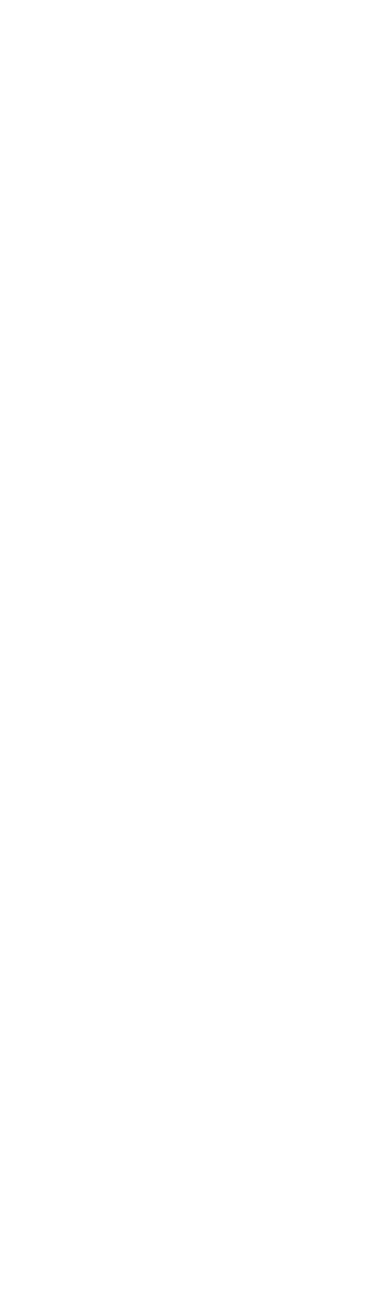
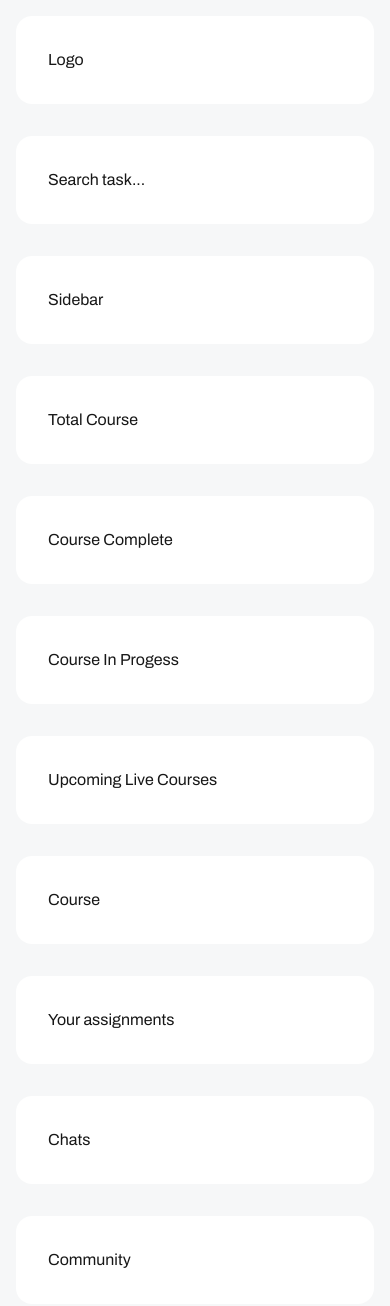
Before and after one commit to cms25-aspnet2-grupp-3/shiko-webapp, a Next.js app: page / in a window 390 px wide. Shown: the top 1306 px of the page. Before the commit the page ends 844 px from the top, so only its background shows below. Built offline with nearby package versions, Linux system fonts and the light colour scheme.

Commit message:
feat: implement multi column layout

```diff
--- /dev/null
+++ b/src/app/(admin)/admin/page.tsx
@@ -0,0 +1,8 @@
+export default function AdminPage() {
+  return (
+    <div className="grid gap-8 rounded-2xl p-8 bg-white">
+      <h1 className="text-2xl font-semibold">Admin</h1>
+      <p>Admin dashboard page content goes here.</p>
+    </div>
+  );
+}
--- /dev/null
+++ b/src/app/(admin)/layout.tsx
@@ -0,0 +1,9 @@
+import AppShellLayout from "@/features/layouts/AppShellLayout";
+
+export default function AdminLayout({
+  children,
+}: Readonly<{
+  children: React.ReactNode;
+}>) {
+  return <AppShellLayout>{children}</AppShellLayout>;
+}
--- /dev/null
+++ b/src/app/(public)/layout.tsx
@@ -0,0 +1,9 @@
+import AppShellLayout from "@/features/layouts/AppShellLayout";
+
+export default function PublicLayout({
+  children,
+}: Readonly<{
+  children: React.ReactNode;
+}>) {
+  return <AppShellLayout>{children}</AppShellLayout>;
+}
--- a/src/app/(public)/page.tsx
+++ b/src/app/(public)/page.tsx
@@ -1,4 +1,70 @@
-export default function Home() {
-  return <>
-  </>;
+type HomeProps = Readonly<{
+  gapClassName?: string;
+  roundedClassName?: string;
+  cardRoundedClassName?: string;
+  cardPaddingClassName?: string;
+  cardBackgroundClassName?: string;
+}>;
+
+export default function Home({
+  gapClassName = "gap-8",
+  roundedClassName = "rounded",
+  cardRoundedClassName = "rounded-2xl",
+  cardPaddingClassName = "p-8",
+  cardBackgroundClassName = "bg-white",
+}: HomeProps) {
+  const cardBaseClassName = `${cardRoundedClassName} ${cardPaddingClassName} ${cardBackgroundClassName}`;
+
+  return (
+    <div className={`grid ${gapClassName} ${roundedClassName}`}>
+      <div
+        className={`grid grid-cols-1 ${gapClassName} sm:grid-cols-2 3xl:grid-cols-4 3xl:grid-rows-2`}
+      >
+        <section
+          className={`${cardBaseClassName} 3xl:col-span-1 3xl:row-start-1`}
+        >
+          Total Course
+        </section>
+        <section
+          className={`${cardBaseClassName} 3xl:col-span-1 3xl:row-start-1`}
+        >
+          Course Complete
+        </section>
+        <section
+          className={`${cardBaseClassName} 3xl:col-span-1 3xl:row-start-2`}
+        >
+          Course In Progess
+        </section>
+        <section
+          className={`${cardBaseClassName} 3xl:col-span-1 3xl:row-start-2`}
+        >
+          Upcoming Live Courses
+        </section>
+        <section
+          className={`${cardBaseClassName} sm:col-span-2 3xl:col-span-2 3xl:row-span-2 3xl:h-full`}
+        >
+          Course
+        </section>
+      </div>
+      <div
+        className={`grid grid-cols-1 ${gapClassName} sm:grid-cols-2 3xl:grid-cols-4`}
+      >
+        <section
+          className={`${cardBaseClassName} sm:col-span-2 3xl:col-start-1 3xl:col-span-3 3xl:row-start-1 3xl:row-span-2 3xl:h-full`}
+        >
+          Your assignments
+        </section>
+        <section
+          className={`${cardBaseClassName} 3xl:col-start-4 3xl:col-span-1 3xl:row-start-1`}
+        >
+          Chats
+        </section>
+        <section
+          className={`${cardBaseClassName} 3xl:col-start-4 3xl:col-span-1 3xl:row-start-2`}
+        >
+          Community
+        </section>
+      </div>
+    </div>
+  );
 }
--- /dev/null
+++ b/src/app/(student)/layout.tsx
@@ -0,0 +1,9 @@
+import AppShellLayout from "@/features/layouts/AppShellLayout";
+
+export default function StudentLayout({
+  children,
+}: Readonly<{
+  children: React.ReactNode;
+}>) {
+  return <AppShellLayout>{children}</AppShellLayout>;
+}
--- /dev/null
+++ b/src/app/(student)/student/page.tsx
@@ -0,0 +1,8 @@
+export default function StudentPage() {
+  return (
+    <div className="grid gap-8 rounded-2xl p-8 bg-white">
+      <h1 className="text-2xl font-semibold">Student</h1>
+      <p>Student page content goes here.</p>
+    </div>
+  );
+}
--- a/src/app/globals.css
+++ b/src/app/globals.css
@@ -1,7 +1,7 @@
 @import "tailwindcss";
 
 :root {
-  --background: #ffffff;
+  --background: hsla(210, 14%, 97%, 1);
   --foreground: #171717;
 }
 
@@ -9,16 +9,11 @@
   --color-background: var(--background);
   --color-foreground: var(--foreground);
   --font-sans: var(--font-archivo);
-}
-
-@media (prefers-color-scheme: dark) {
-  :root {
-    --background: #0a0a0a;
-    --foreground: #ededed;
-  }
+  --breakpoint-3xl: 120rem;
 }
 
 body {
   background: var(--background);
   color: var(--foreground);
-font-family: var(--font-archivo);}
+  font-family: var(--font-archivo);
+}
--- a/src/app/layout.tsx
+++ b/src/app/layout.tsx
@@ -6,7 +6,6 @@ const archivo = Archivo({
   variable: "--font-archivo",
   subsets: ["latin"],
 });
-
 
 export const metadata: Metadata = {
   title: "Shiko Portal | Shiko Education",
@@ -20,9 +19,9 @@ export default function RootLayout({
 }>) {
   return (
     <html lang="en">
-      <body className={`${archivo.variable} antialiased`}>
+      <body className={`${archivo.variable} antialiased min-h-screen`}>
         {children}
-        </body>
+      </body>
     </html>
   );
 }
--- /dev/null
+++ b/src/features/layouts/AppShellLayout.tsx
@@ -0,0 +1,35 @@
+type AppShellLayoutProps = Readonly<{
+  children: React.ReactNode;
+  gapClassName?: string;
+  outerPaddingClassName?: string;
+  topLeft?: React.ReactNode;
+  topRight?: React.ReactNode;
+  sidebar?: React.ReactNode;
+}>;
+
+export default function AppShellLayout({
+  children,
+  gapClassName = "gap-8",
+  outerPaddingClassName = "p-4",
+  topLeft = "Logo",
+  topRight = "Search task...",
+  sidebar = "Sidebar",
+}: AppShellLayoutProps) {
+  return (
+    <div className={`grid ${outerPaddingClassName} ${gapClassName}`}>
+      <div
+        className={`grid ${gapClassName} grid-cols-1 lg:grid-cols-[370px_minmax(0,_1fr)]`}
+      >
+        <div className="rounded rounded-2xl p-8 bg-white">{topLeft}</div>
+        <div className="rounded rounded-2xl p-8 bg-white">{topRight}</div>
+      </div>
+
+      <div
+        className={`grid ${gapClassName} grid-cols-1 lg:grid-cols-[370px_minmax(0,_1fr)]`}
+      >
+        <aside className="rounded-2xl p-8 self-start bg-white">{sidebar}</aside>
+        <main>{children}</main>
+      </div>
+    </div>
+  );
+}
```
